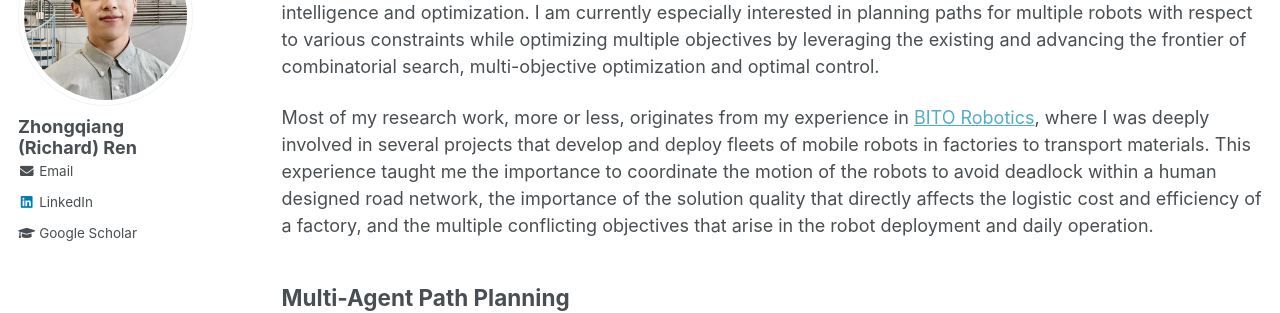
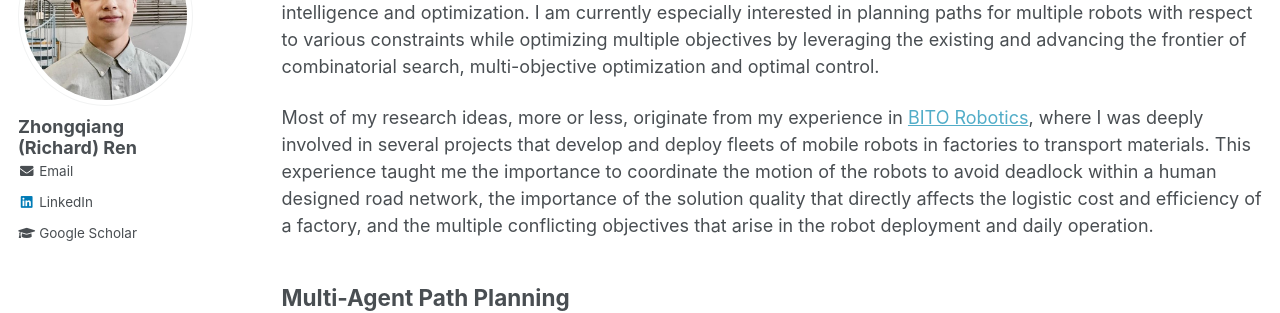
Before and after one commit to wonderren/wonderren.github.io, a Jekyll site: the page built from _pages/research.md, in a window 1280 px wide and 900 px high. Shown: the part 192-505 px from the top of the window. Built offline with Jekyll 4.4.1, drawn with Linux system fonts in a browser that asks for light colours.

Commit message:
research

```diff
--- a/_pages/research.md
+++ b/_pages/research.md
@@ -7,7 +7,7 @@
 
 My research focuses on path and motion planning for single and multiple robots, at the intersection of artificial intelligence and optimization. I am currently especially interested in planning paths for multiple robots with respect to various constraints while optimizing multiple objectives by leveraging the existing and advancing the frontier of combinatorial search, multi-objective optimization and optimal control.
 
-Most of my research work, more or less, originates from my experience in [BITO Robotics](https://bitorobotics.com/en/), where I was deeply involved in several projects that develop and deploy fleets of mobile robots in factories to transport materials. This experience taught me the importance to coordinate the motion of the robots to avoid deadlock within a human designed road network, the importance of the solution quality that directly affects the logistic cost and efficiency of a factory, and the multiple conflicting objectives that arise in the robot deployment and daily operation.
+Most of my research ideas, more or less, originate from my experience in [BITO Robotics](https://bitorobotics.com/en/), where I was deeply involved in several projects that develop and deploy fleets of mobile robots in factories to transport materials. This experience taught me the importance to coordinate the motion of the robots to avoid deadlock within a human designed road network, the importance of the solution quality that directly affects the logistic cost and efficiency of a factory, and the multiple conflicting objectives that arise in the robot deployment and daily operation.
 
 
 Multi-Agent Path Planning
```
